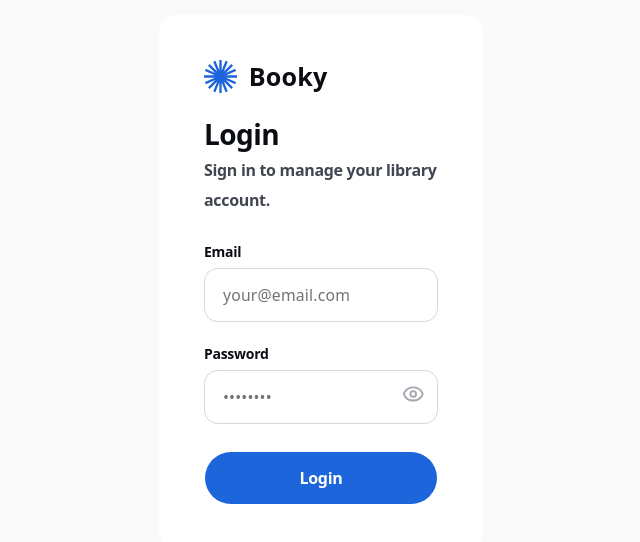
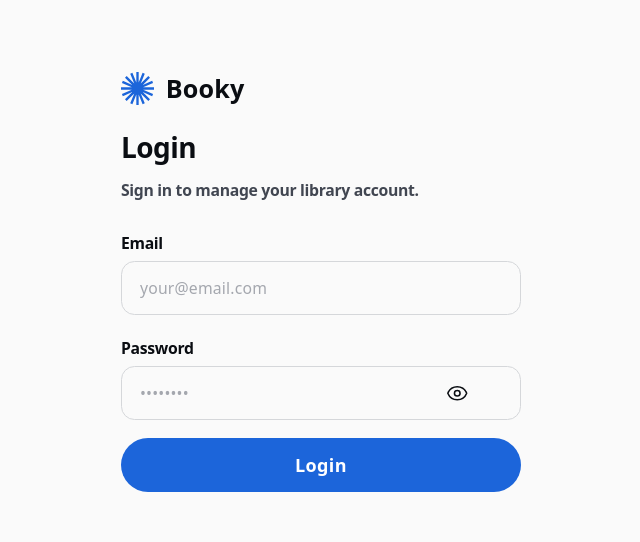
Before and after one commit to workwitheduardus/Library-App, a React (Vite) app: page /login in a window 1280 px wide. Shown: the part 118-660 px from the top of the page, without its empty margins (319-959 px from the left). Built offline with nearby package versions, Linux system fonts and the light colour scheme; no server answers.

Commit message:
fix css and login content

```diff
--- a/src/components/ui/input.tsx
+++ b/src/components/ui/input.tsx
@@ -8,7 +8,7 @@ function Input({ className, type, ...props }: React.ComponentProps<"input">) {
       type={type}
       data-slot="input"
       className={cn(
-        "h-8 w-full min-w-0 rounded-lg border border-input bg-transparent px-2.5 py-1 text-base transition-colors outline-none file:inline-flex file:h-6 file:border-0 file:bg-transparent file:text-sm file:font-medium file:text-foreground placeholder:text-muted-foreground focus-visible:border-ring focus-visible:ring-3 focus-visible:ring-ring/50 disabled:pointer-events-none disabled:cursor-not-allowed disabled:bg-input/50 disabled:opacity-50 aria-invalid:border-destructive aria-invalid:ring-3 aria-invalid:ring-destructive/20 md:text-sm dark:bg-input/30 dark:disabled:bg-input/80 dark:aria-invalid:border-destructive/50 dark:aria-invalid:ring-destructive/40",
+        "w-full bg-transparent border-0 outline-none p-0 text-base md:text-sm placeholder:text-muted-foreground disabled:cursor-not-allowed disabled:opacity-50",
         className
       )}
       {...props}
--- a/src/index.css
+++ b/src/index.css
@@ -1,13 +1,13 @@
 @import 'tailwindcss';
-@import "@fontsource-variable/geist";
 @import url('https://fonts.googleapis.com/css2?family=Quicksand:wght@400;500;600;700;800&display=swap');
+
 
 /* token figma design system */
 /* Typhography  */
 @theme {
-
   --font-quicksand: "Quicksand", system-ui, sans-serif;
-
+  --font-sans: "Quicksand", system-ui, -apple-system, sans-serif;
+  --font-heading: "Quicksand", system-ui, -apple-system, sans-serif;
 
   --font-weight-regular: 400;
   --font-weight-medium: 500;
@@ -137,8 +137,8 @@
   --shadow:
     rgba(0, 0, 0, 0.1) 0 10px 15px -3px, rgba(0, 0, 0, 0.05) 0 4px 6px -2px;
 
-  --sans: system-ui, 'Segoe UI', Roboto, sans-serif;
-  --heading: system-ui, 'Segoe UI', Roboto, sans-serif;
+  --sans: "Quicksand", system-ui, sans-serif;
+  --heading: "Quicksand", system-ui, sans-serif;
   --mono: ui-monospace, Consolas, monospace;
 
   font: 18px/145% var(--sans);
@@ -268,8 +268,8 @@ code {
 }
 
 @theme inline {
+  --font-sans: var(--font-quicksand);
   --font-heading: var(--font-quicksand);
-  --font-sans: var(--font-quicksand);
   --color-sidebar-ring: var(--sidebar-ring);
   --color-sidebar-border: var(--sidebar-border);
   --color-sidebar-accent-foreground: var(--sidebar-accent-foreground);
@@ -308,7 +308,6 @@ code {
   --radius-2xl: calc(var(--radius) * 1.8);
   --radius-3xl: calc(var(--radius) * 2.2);
   --radius-4xl: calc(var(--radius) * 2.6);
-
 
 
   --color-neutral-25: #fdfdfd;
@@ -389,8 +388,9 @@ code {
 
 @layer base {
   * {
-    @apply border-border outline-ring/50;}
-  body {
-    @apply bg-background text-foreground;}
-  html {
-    @apply font-sans;}}
+    @apply border-neutral-300;
+  }
+  html, body, input, button, select, textarea, label {
+    font-family: var(--sans) !important;
+  }
+}
--- a/src/pages/auth/Login.tsx
+++ b/src/pages/auth/Login.tsx
@@ -38,16 +38,20 @@ function InputField({
   required,
 }: InputFieldProps) {
   return (
-    <div className="flex flex-col gap-[2px] w-full">
+    <div className="flex flex-col gap-[2px] w-full bg-transparent">
       <Label
         htmlFor={id}
-        className="font-bold text-neutral-950 tracking-[-0.02em]"
-        style={{ fontSize: 14, lineHeight: "28px" }}
+        className="font-bold text-neutral-950 tracking-[-0.02em] text-sm h-7 flex items-center leading-[28px]"
       >
         {label}
       </Label>
 
-      <div className="relative">
+      <div
+        className={cn(
+          "flex flex-row items-center py-2 px-4 gap-2 w-full h-12 border rounded-xl transition-colors bg-transparent",
+          error ? "border-[#EE1D52]" : "border-neutral-300",
+        )}
+      >
         <Input
           id={id}
           type={type}
@@ -55,27 +59,18 @@ function InputField({
           value={value}
           onChange={(e) => onChange(e.target.value)}
           required={required}
-          className={cn(
-            "h-12 rounded-xl px-4 text-sm border",
-            suffix && "pr-11",
-            error
-              ? "border-accent-red focus-visible:ring-accent-red/30"
-              : "border-neutral-300",
-          )}
+          className="w-full h-full border-0 p-0 bg-transparent text-sm focus-visible:ring-0 focus-visible:border-transparent focus-visible:outline-none placeholder:text-neutral-400 font-normal leading-[28px]"
         />
         {suffix && (
-          <span className="absolute right-3 top-1/2 -translate-y-1/2">
+          <div className="flex items-center justify-center w-20 h-20 shrink-0 text-neutral-950">
             {suffix}
-          </span>
+          </div>
         )}
       </div>
 
       {/* Error state */}
       {error && (
-        <p
-          className="font-medium text-accent-red tracking-[-0.03em]"
-          style={{ fontSize: 14, lineHeight: "28px" }}
-        >
+        <p className="font-medium text-accent-red tracking-[-0.03em] text-sm h-7 flex items-center leading-[28px]">
           {error}
         </p>
       )}
@@ -123,46 +118,38 @@ export default function Login () {
   return (
     <div className="min-h-screen bg-neutral-50 flex items-center justify-center p-4">
       <div
-        className="w-full bg-white rounded-2xl flex flex-col gap-5 p-8 sm:p-10"
-        style={{ maxWidth: 324 }}
+        className="w-[324px] md:w-[400px] flex flex-col items-start gap-5 p-0"
       >
         {/* Logo row */}
-        <div className="flex items-center" style={{ gap: "11.79px" }}>
+        <div className="flex flex-row items-center gap-[11.79px] h-[33px]">
           <img
             src={BookyLogo}
             alt="Booky"
-            width={33}
-            height={33}
-            className="shrink-0"
+            className="shrink-0 w-[33px] h-[33px]"
           />
           <span
-            className="font-bold text-neutral-950"
-            style={{ fontSize: "25.1429px", lineHeight: "33px" }}
+            className="font-bold text-neutral-950 text-[25.1429px] leading-[33px]"
           >
             Booky
           </span>
         </div>
 
         {/* Heading block */}
-        <div className="flex flex-col gap-[2px]">
+        <div className="flex flex-col items-start gap-[0.5px] md:gap-2 w-full">
           <h1
-            className="font-bold text-neutral-950 tracking-[-0.02em]
-                       text-[24px] leading-[36px]
-                       sm:text-[28px] sm:leading-[38px]"
+            className="font-bold text-neutral-950 tracking-[-0.02em] text-2xl md:text-[28px] leading-[36px] md:leading-[38px]"
           >
             Login
           </h1>
           <p
-            className="font-semibold text-neutral-700 tracking-[-0.02em]
-                       text-[14px] leading-[28px]
-                       sm:text-[16px] sm:leading-[30px]"
+            className="font-semibold text-neutral-700 tracking-[-0.02em] text-sm leading-[28px] md:leading-[30px]"
           >
             Sign in to manage your library account.
           </p>
         </div>
 
         {/* Form */}
-        <form onSubmit={handleSubmit} className="flex flex-col gap-4">
+        <form onSubmit={handleSubmit} className="flex flex-col items-center gap-4 w-full">
           <InputField
             id="email"
             label="Email"
@@ -193,14 +180,14 @@ export default function Login () {
               <button
                 type="button"
                 onClick={() => setShowPassword((s) => !s)}
-                className="text-neutral-400 hover:text-neutral-700 transition-colors"
+                className="text-neutral-950 hover:text-neutral-700 transition-colors focus:outline-none flex items-center justify-center"
                 tabIndex={-1}
                 aria-label={showPassword ? "Hide password" : "Show password"}
               >
                 {showPassword ? (
-                  <EyeOff className="w-5 h-5" />
+                  <EyeOff className="w-5 h-5 stroke-[1.67px]" />
                 ) : (
-                  <Eye className="w-5 h-5" />
+                  <Eye className="w-5 h-5 stroke-[1.67px]" />
                 )}
               </button>
             }
@@ -209,16 +196,9 @@ export default function Login () {
           <Button
             type="submit"
             disabled={isPending}
-            className="w-full h-12 bg-primary hover:bg-primary/90 text-white
-                       font-bold rounded-full flex items-center justify-center
-                       gap-2 mt-2"
-            style={{
-              fontSize: 16,
-              lineHeight: "30px",
-              letterSpacing: "-0.02em",
-            }}
+            className="w-full h-12 bg-primary hover:bg-primary/90 text-white font-bold rounded-full flex flex-row items-center justify-center gap-2 p-2 shadow-none border-0 transition-colors cursor-pointer text-base leading-[30px] tracking-[0.02em]"
           >
-            {isPending && <Loader2 className="w-5 h-5 animate-spin" />}
+            {isPending && <Loader2 className="w-5 h-5 animate-spin text-neutral-25" />}
             Login
           </Button>
         </form>
```
